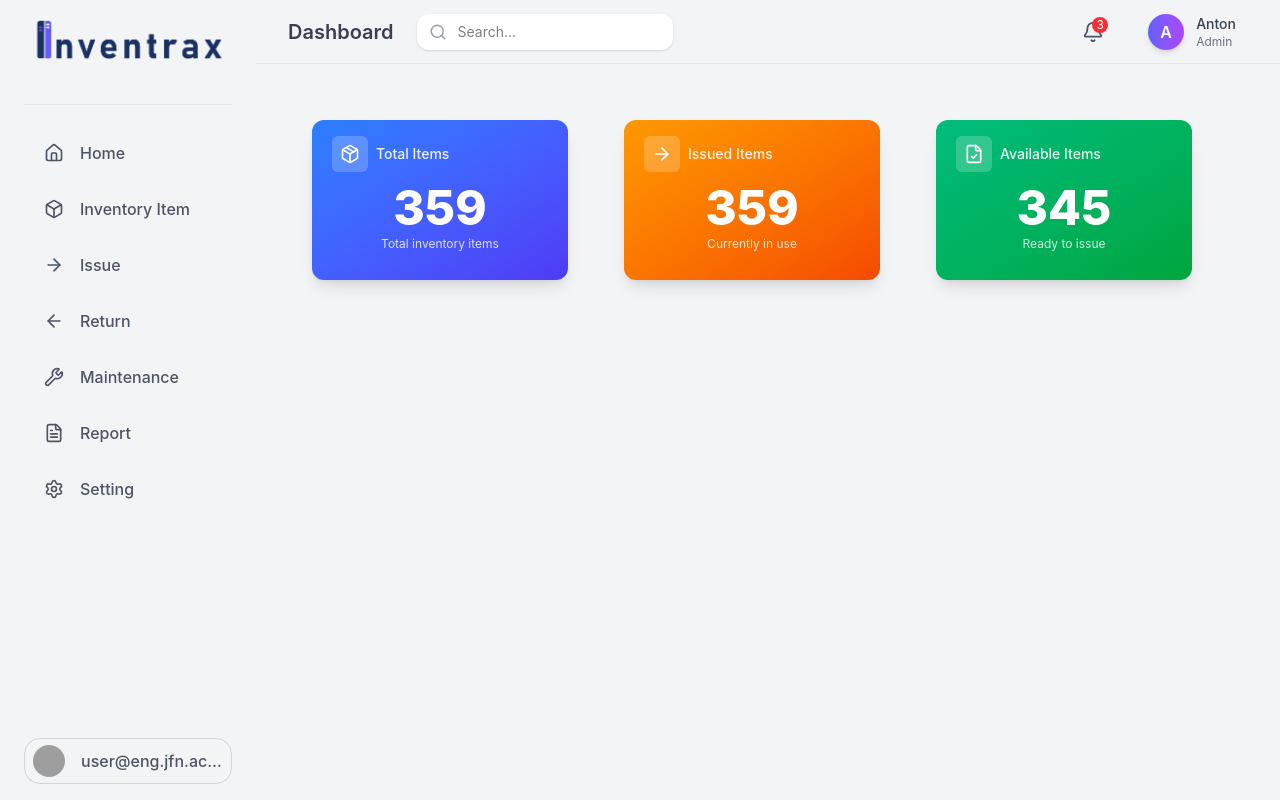
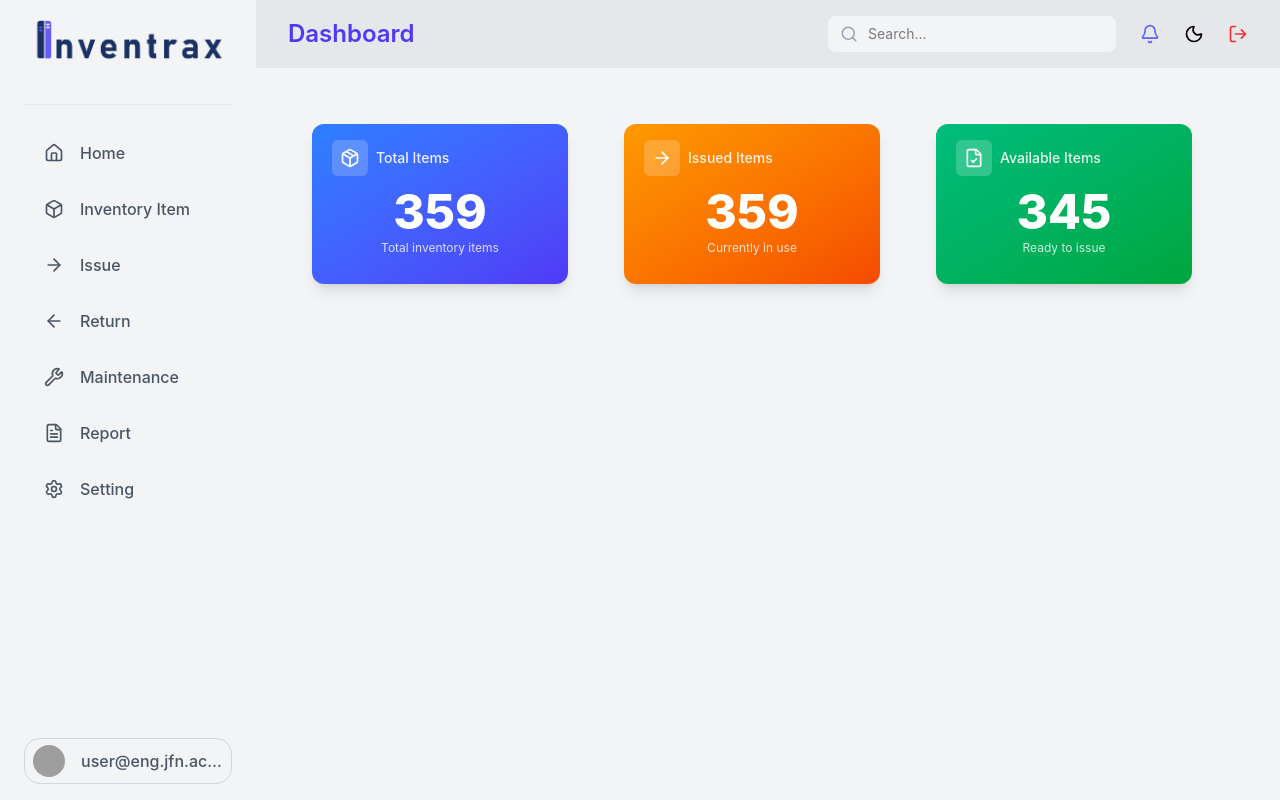
Before and after one commit to karenthiran/Inventory-Management-System, a React (Vite) app in the folder client/: page / in a window 1280 px wide. Built offline with nearby package versions, Linux system fonts and the light colour scheme; grey boxes are pictures that could not be loaded.

Commit message:
topbar page created

```diff
--- a/client/src/components/common/TopNavbar.jsx
+++ b/client/src/components/common/TopNavbar.jsx
@@ -1,17 +1,31 @@
-import { Bell, Search } from "lucide-react";
+import { Bell, Moon, LogOut, Search } from "lucide-react";
+import { useLocation } from "react-router-dom";
 
-const TopNavbar = () => {
+const Topbar = () => {
+  const location = useLocation();
+
+  const routeTitles = {
+    "/home": "Home",
+    "/inventory": "Inventory Item",
+    "/issue": "Issue Item",
+    "/return": "Return Item",
+    "/maintenance": "Maintenance",
+    "/report": "Reports",
+    "/setting": "Settings",
+    "/userprofile": "User Profile",
+  };
+
+  const title = routeTitles[location.pathname] || "Dashboard";
+
   return (
-    <div
-      className="h-16 px-8 flex items-center justify-between
-                    bg-gray-100 border-b border-gray-200"
-    >
-      {/* Left Section */}
+    <div className="w-full bg-gray-200 px-8 py-4 flex items-center justify-between">
+      {/* Dynamic Title */}
+      <h1 className="text-2xl font-semibold text-indigo-600">{title}</h1>
+
+      {/* Right Section */}
       <div className="flex items-center gap-6">
-        <h1 className="text-xl font-semibold text-gray-700">Dashboard</h1>
-
-        {/* Search */}
-        <div className="relative hidden md:block">
+        {/* Search Bar */}
+        <div className="relative">
           <Search
             size={18}
             className="absolute left-3 top-1/2 -translate-y-1/2 text-gray-400"
@@ -19,53 +33,16 @@ const TopNavbar = () => {
           <input
             type="text"
             placeholder="Search..."
-            className="pl-10 pr-4 py-2 w-64 rounded-xl
-                       bg-white shadow-sm
-                       focus:outline-none
-                       focus:ring-2
-                       focus:ring-indigo-500
-                       text-sm"
+            className="w-72 bg-gray-100 rounded-lg py-2 pl-10 pr-4 text-sm outline-none focus:ring-2 focus:ring-indigo-300"
           />
         </div>
-      </div>
 
-      {/* Right Section */}
-      <div className="flex items-center gap-6">
-        {/* Notification */}
-        <div className="relative cursor-pointer p-2 rounded-xl hover:bg-white transition">
-          <Bell size={22} className="text-gray-600" />
-          <span
-            className="absolute top-1 right-1
-           bg-red-500
-           text-white text-xs w-4 h-4
-           flex items-center justify-center rounded-full"
-          >
-            3
-          </span>
-        </div>
-
-        {/* User Profile */}
-        <div
-          className="flex items-center gap-3 cursor-pointer
-                        hover:bg-white px-3 py-2 rounded-xl transition"
-        >
-          <div
-            className="w-9 h-9 rounded-full
-                          bg-gradient-to-r from-indigo-500 to-purple-500
-                          text-white flex items-center justify-center
-                          font-semibold shadow-md"
-          >
-            A
-          </div>
-
-          <div className="hidden md:block">
-            <p className="text-sm font-medium text-gray-700">Anton</p>
-            <p className="text-xs text-gray-500">Admin</p>
-          </div>
-        </div>
+        <Bell size={20} className="text-indigo-500 cursor-pointer" />
+        <Moon size={20} className="text-black cursor-pointer" />
+        <LogOut size={20} className="text-red-500 cursor-pointer" />
       </div>
     </div>
   );
 };
 
-export default TopNavbar;
+export default Topbar;
```
